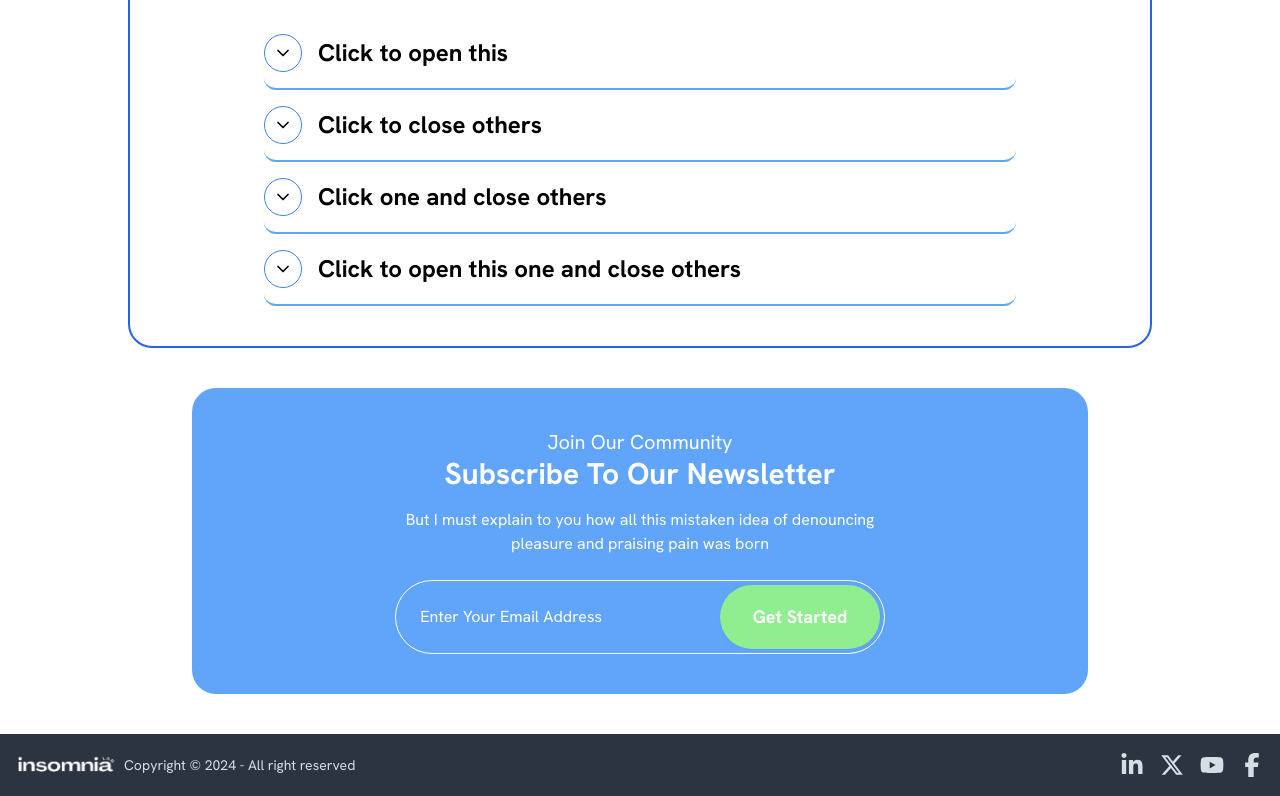
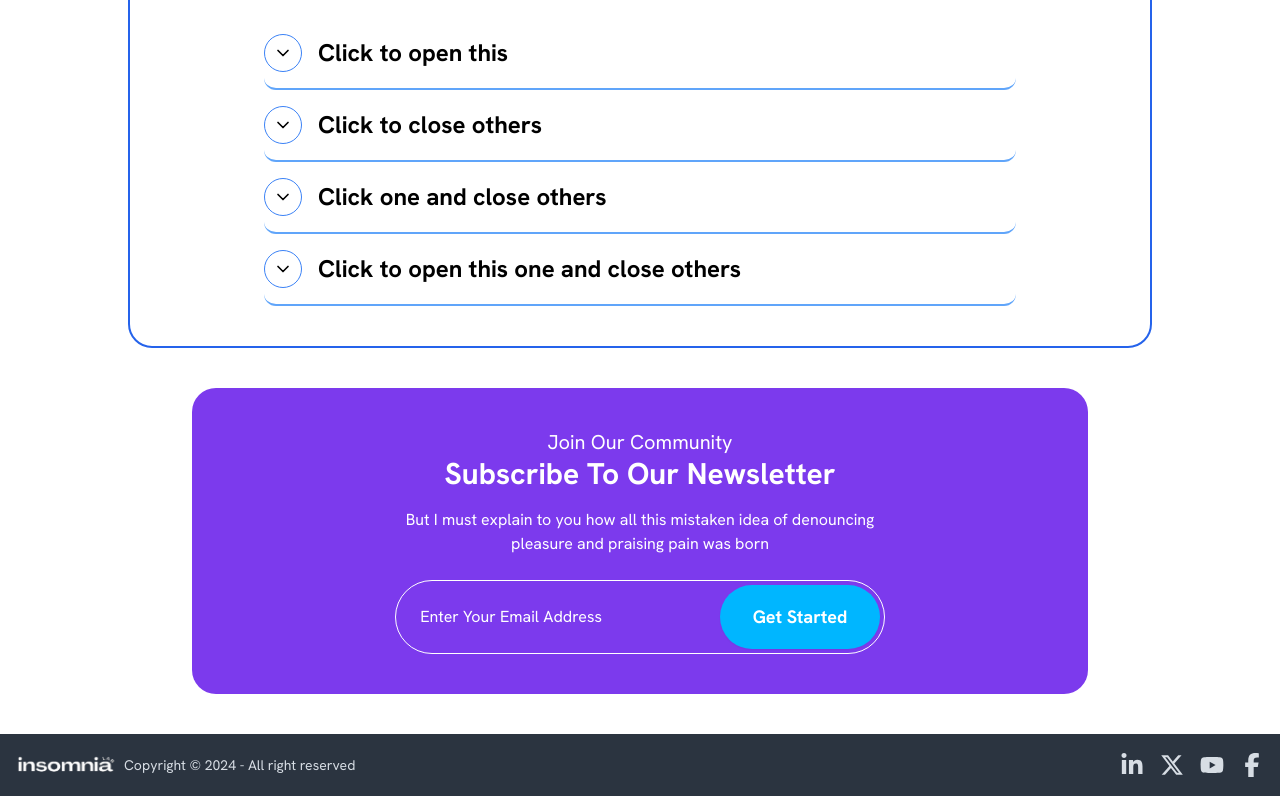
Before and after one commit to Shakib-Shajid/seaya-insomnia, a Next.js app: page / in a window 1280 px wide. Shown: the part 2698-3494 px from the top of the page. Built offline with nearby package versions, Linux system fonts and the light colour scheme.

Commit message:
newsletter color updated

```diff
--- a/src/components/Newsletter.jsx
+++ b/src/components/Newsletter.jsx
@@ -2,7 +2,9 @@ import React from 'react';
 
 const Newsletter = () => {
     return (
-        <div className="text-center relative mx-auto bg-blue-400 text-white md:rounded-3xl p-5 lg:p-10 md:w-[90%] lg:w-[70%] my-10" data-aos="zoom-in">
+        <div className="text-center relative mx-auto bg-violet-600 text-white md:rounded-3xl p-5 lg:p-10 md:w-[90%] lg:w-[70%] my-10"
+        // data-aos="zoom-in"
+        >
             <h5 className="text-lg lg:text-xl">Join Our Community</h5>
             <h2 className="text-xl md:text-3xl font-bold">Subscribe To Our Newsletter</h2>
             <p className="mt-4 text-base">
@@ -17,7 +19,7 @@ const Newsletter = () => {
                     placeholder="Enter Your Email Address"
                 />
 
-                <button className="btn bg-[#90EE90] hover:bg-[#90EE90] border-none rounded-full text-white btn-lg lg:absolute lg:bottom-[2.8rem] w-full lg:w-40
+                <button className="btn bg-info hover:bg-info border-none rounded-full text-white btn-lg lg:absolute lg:bottom-[2.8rem] w-full lg:w-40
                  mt-5 lg:right-[11.3rem] xl:right-[13rem] custom-1440:right-[14.4rem] 2xl:right-[15.2rem] custom-1600:right-[15.8rem] ">
                     Get Started
                 </button>
```
